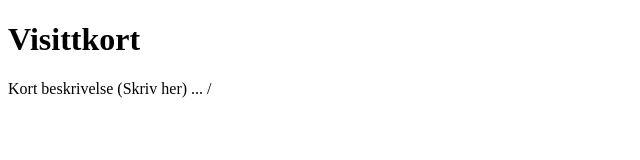
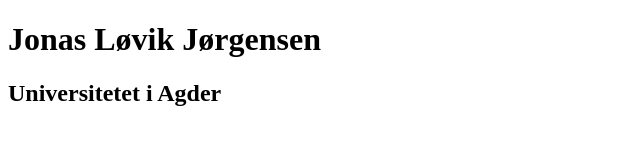
Before and after one commit to FoxySquare/Visittkort-8B, a plain HTML site: page Docs/index.html in a window 1280 px wide. Shown: the whole page, without its empty margins (0-640 px from the left). Drawn offline with Linux system fonts and the light colour scheme.

Commit message:
Visittkort Jonas

```diff
--- a/Docs/index.html
+++ b/Docs/index.html
@@ -3,10 +3,10 @@
 <head>
     <meta charset="utf-8">
     <meta name="viewport" content="width=device-width, initial-scale=1">
-    <title>(Navn [Mellomnavn]* Etternavn)</title>
+    <title>(Visittkort Jonas Løvik Jørgensen)</title>
     </head>
     <body>
-    <h1>Visittkort</h1>
-    <p>Kort beskrivelse (Skriv her) ... /
+    <h1>Jonas Løvik Jørgensen</h1>
+    <h2>Universitetet i Agder</h2>
     </body>
     </html>
```
